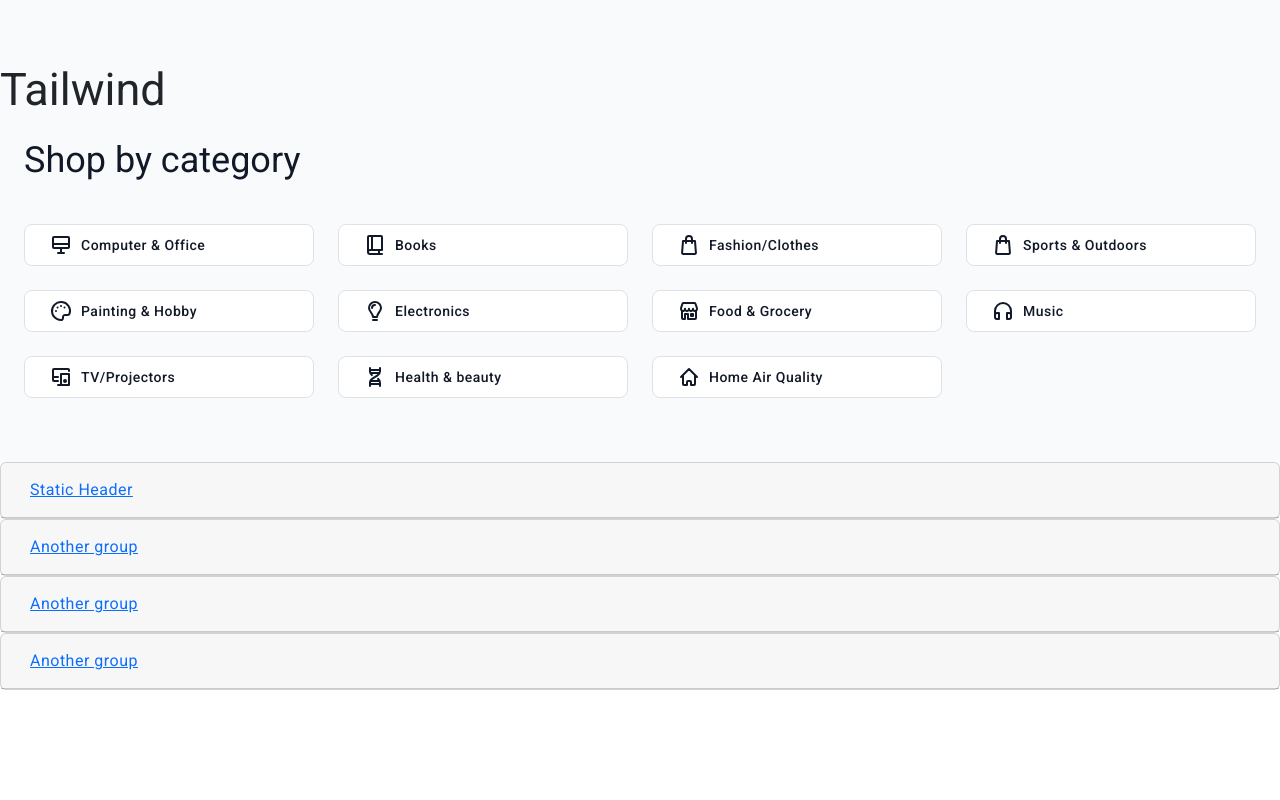
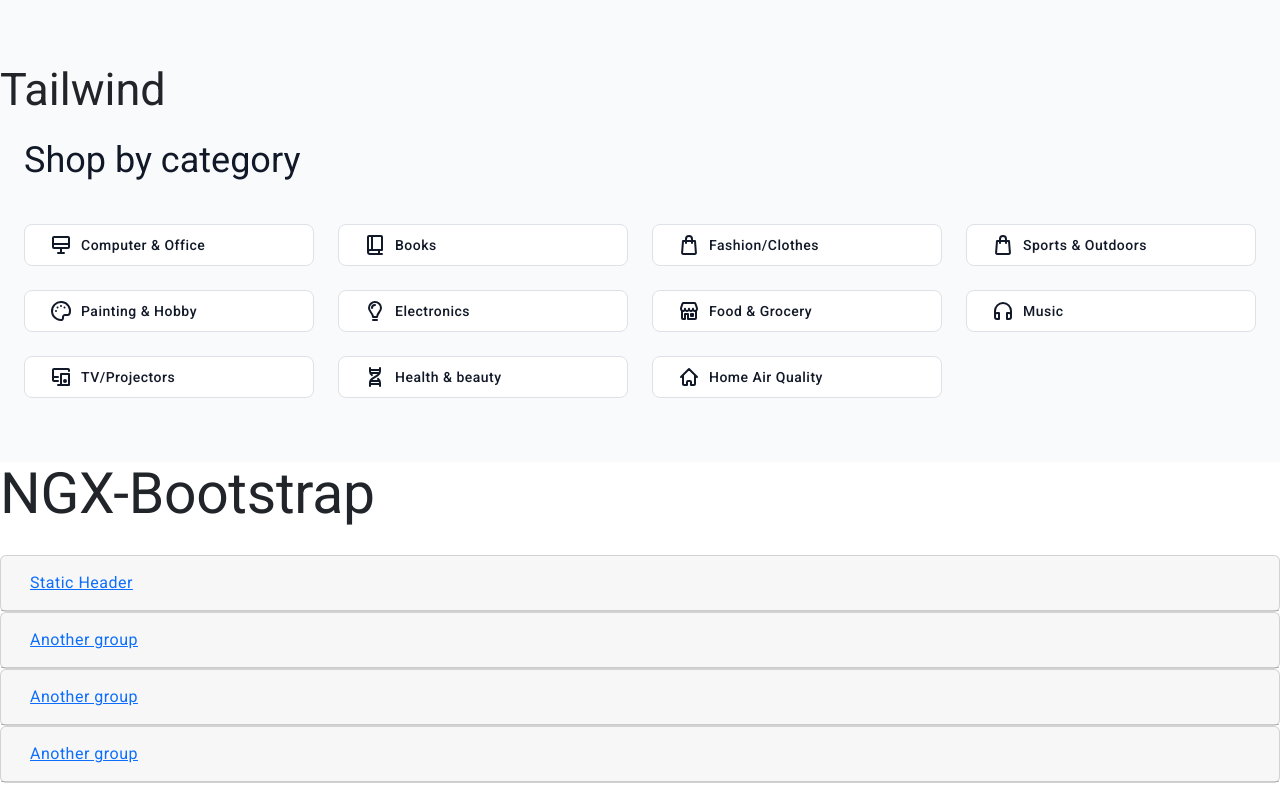
Before and after one commit to DaryaTregub/Angular, an Angular app: page / in a window 1280 px wide. Built offline with nearby package versions, Linux system fonts and the light colour scheme.

Commit message:
title bootstrap

```diff
--- a/src/app/bootstrap/bootstrap.component.html
+++ b/src/app/bootstrap/bootstrap.component.html
@@ -1,3 +1,4 @@
+<h1>NGX-Bootstrap</h1>
 <accordion [isAnimated]="true">
   <accordion-group heading="Static Header">
     This content is straight in the template.
```
